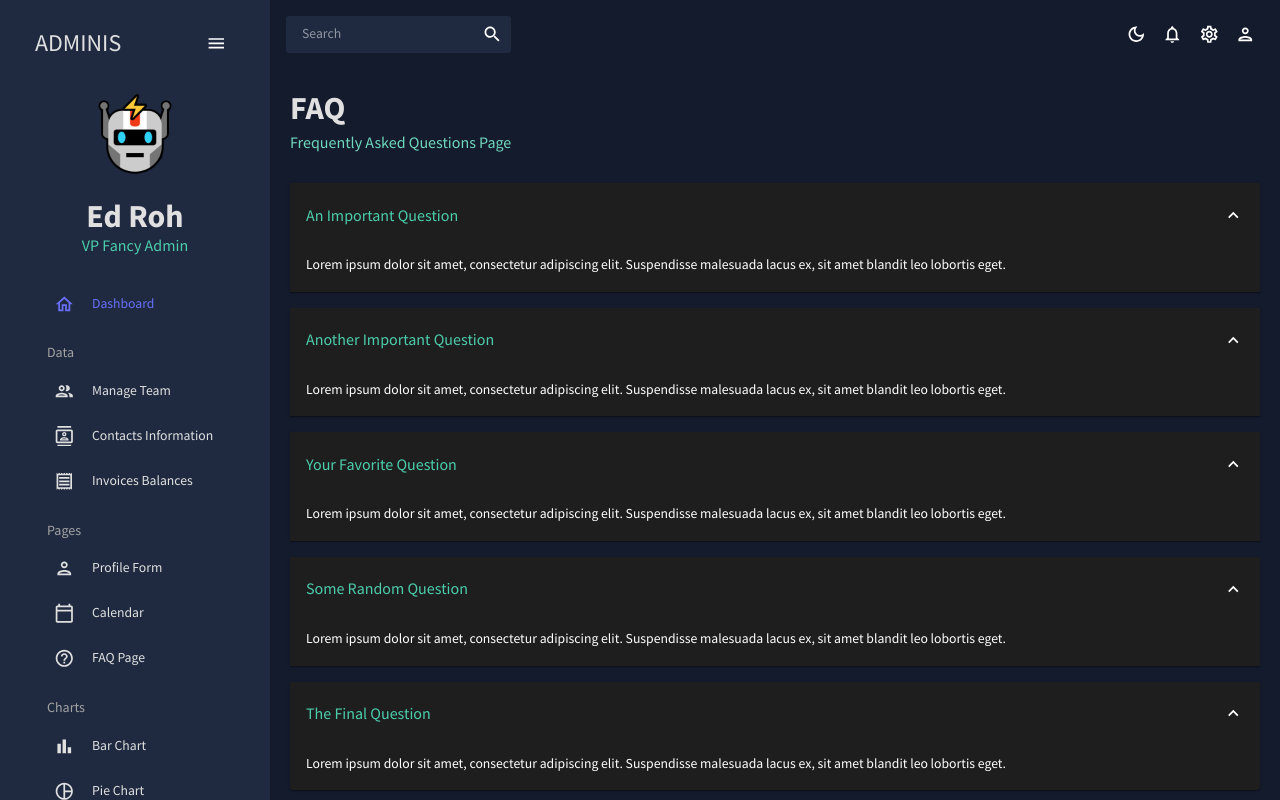
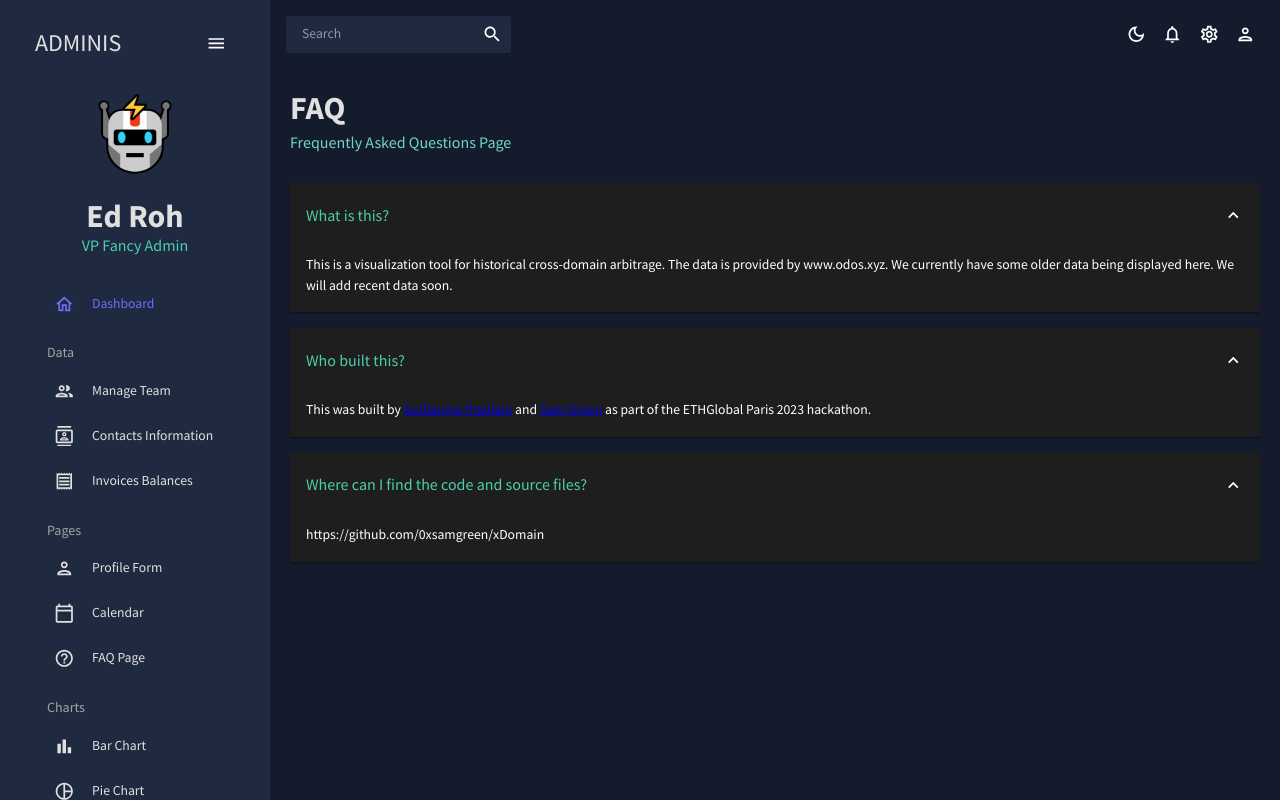
Before and after one commit to 0xsamgreen/xDomain, a React (Create React App) app in the folder frontend/: page /faq in a window 1280 px wide. Built offline with nearby package versions, Linux system fonts and the light colour scheme.

Commit message:
basic faqs

```diff
--- a/frontend/src/scenes/faq/index.jsx
+++ b/frontend/src/scenes/faq/index.jsx
@@ -17,65 +17,36 @@ const FAQ = () => {
       <Accordion defaultExpanded>
         <AccordionSummary expandIcon={<ExpandMoreIcon />}>
           <Typography color={colors.greenAccent[500]} variant="h5">
-            An Important Question
+            What is this?
           </Typography>
         </AccordionSummary>
         <AccordionDetails>
           <Typography>
-            Lorem ipsum dolor sit amet, consectetur adipiscing elit. Suspendisse
-            malesuada lacus ex, sit amet blandit leo lobortis eget.
+            This is a visualization tool for historical cross-domain arbitrage. The data is provided by www.odos.xyz. We currently have some older data being displayed here. We will add recent data soon.
           </Typography>
         </AccordionDetails>
       </Accordion>
       <Accordion defaultExpanded>
         <AccordionSummary expandIcon={<ExpandMoreIcon />}>
           <Typography color={colors.greenAccent[500]} variant="h5">
-            Another Important Question
+            Who built this?
           </Typography>
         </AccordionSummary>
         <AccordionDetails>
           <Typography>
-            Lorem ipsum dolor sit amet, consectetur adipiscing elit. Suspendisse
-            malesuada lacus ex, sit amet blandit leo lobortis eget.
+            This was built by <a href="https://twitter.com/PoupouWeb3">Guillaume Poullain</a> and <a href="https://twitter.com/0xsamgreen">Sam Green</a> as part of the ETHGlobal Paris 2023 hackathon.
           </Typography>
         </AccordionDetails>
       </Accordion>
       <Accordion defaultExpanded>
         <AccordionSummary expandIcon={<ExpandMoreIcon />}>
           <Typography color={colors.greenAccent[500]} variant="h5">
-            Your Favorite Question
+            Where can I find the code and source files?
           </Typography>
         </AccordionSummary>
         <AccordionDetails>
           <Typography>
-            Lorem ipsum dolor sit amet, consectetur adipiscing elit. Suspendisse
-            malesuada lacus ex, sit amet blandit leo lobortis eget.
-          </Typography>
-        </AccordionDetails>
-      </Accordion>
-      <Accordion defaultExpanded>
-        <AccordionSummary expandIcon={<ExpandMoreIcon />}>
-          <Typography color={colors.greenAccent[500]} variant="h5">
-            Some Random Question
-          </Typography>
-        </AccordionSummary>
-        <AccordionDetails>
-          <Typography>
-            Lorem ipsum dolor sit amet, consectetur adipiscing elit. Suspendisse
-            malesuada lacus ex, sit amet blandit leo lobortis eget.
-          </Typography>
-        </AccordionDetails>
-      </Accordion>
-      <Accordion defaultExpanded>
-        <AccordionSummary expandIcon={<ExpandMoreIcon />}>
-          <Typography color={colors.greenAccent[500]} variant="h5">
-            The Final Question
-          </Typography>
-        </AccordionSummary>
-        <AccordionDetails>
-          <Typography>
-            Lorem ipsum dolor sit amet, consectetur adipiscing elit. Suspendisse
-            malesuada lacus ex, sit amet blandit leo lobortis eget.
+            https://github.com/0xsamgreen/xDomain
           </Typography>
         </AccordionDetails>
       </Accordion>
```
